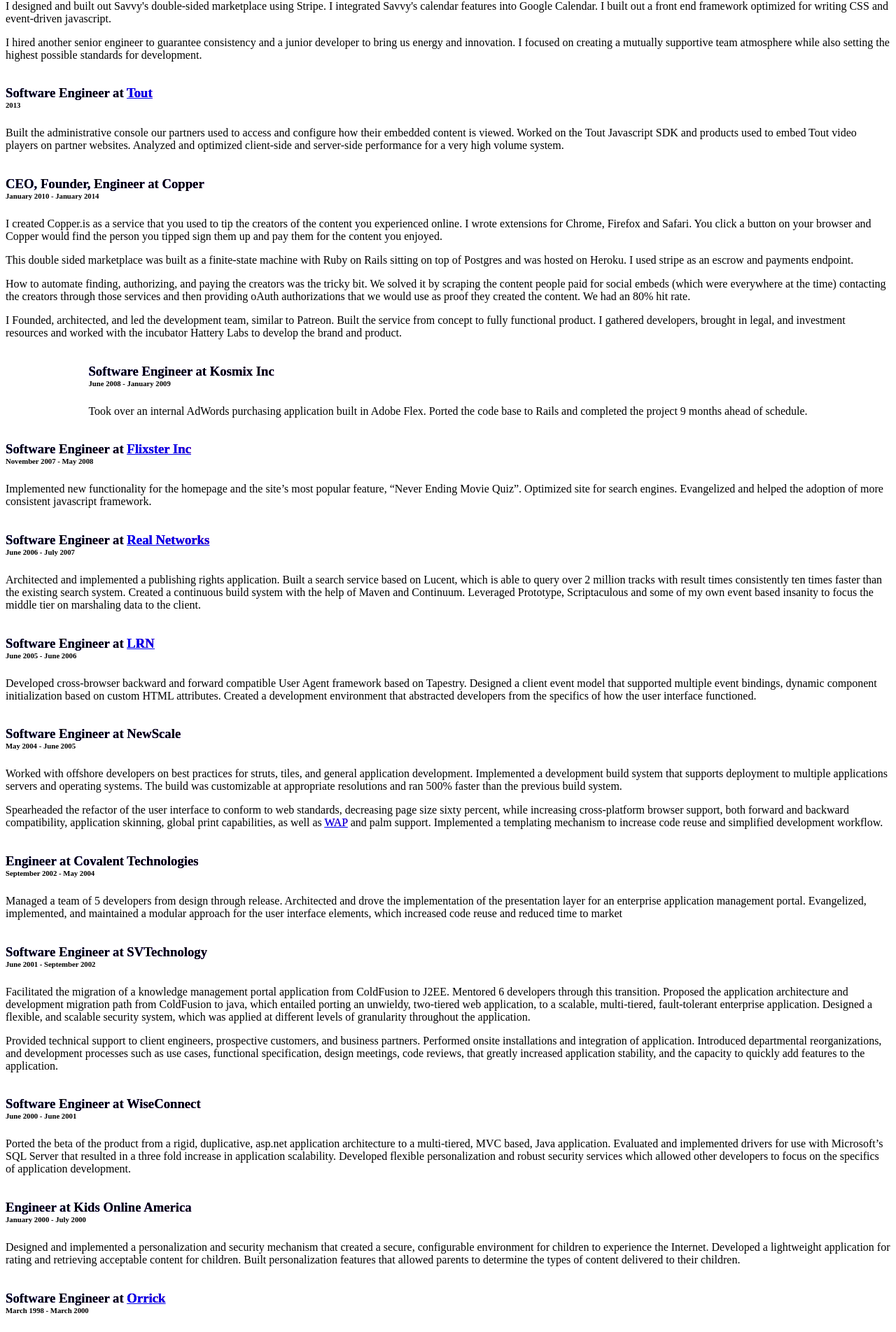
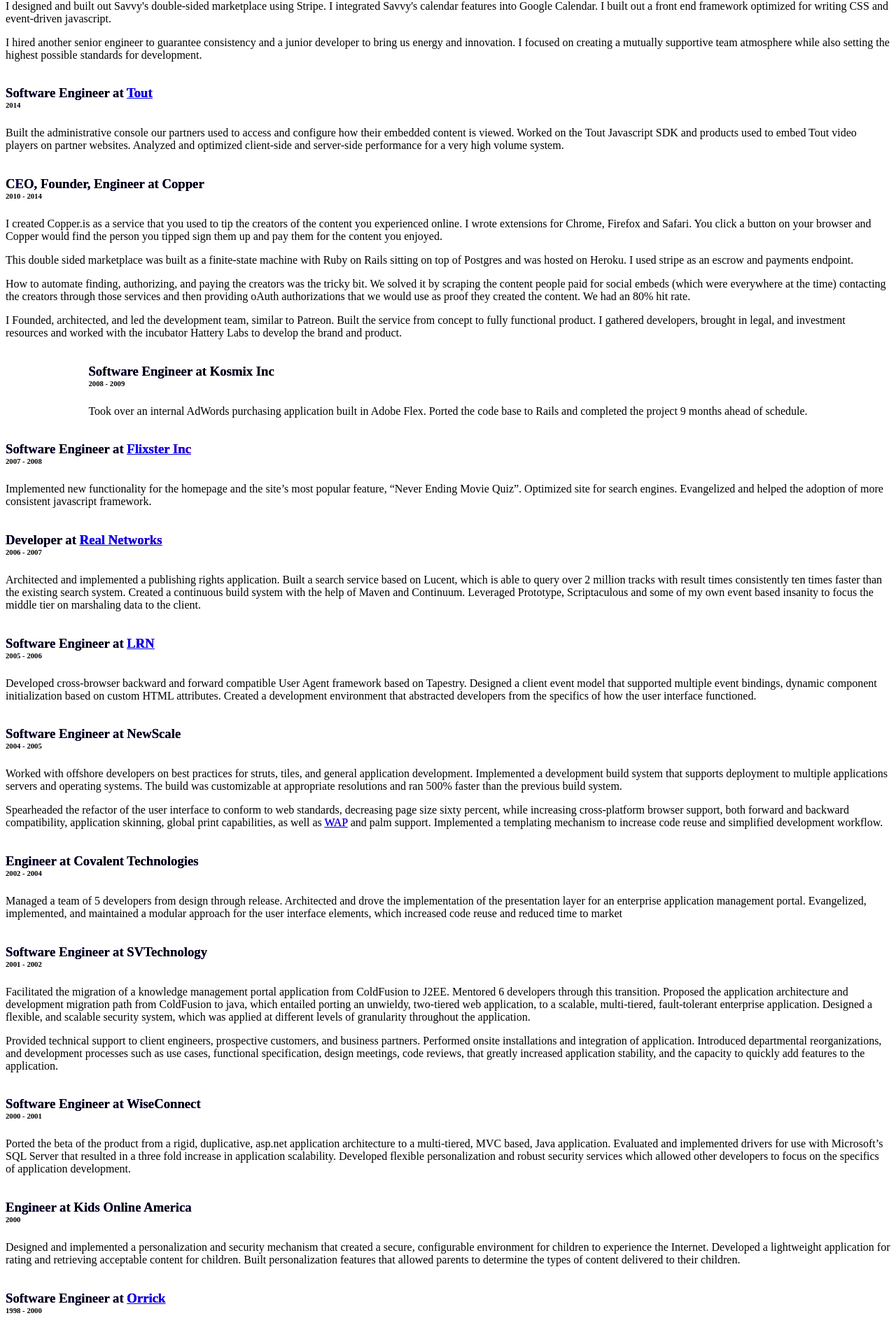
Before and after one commit to scott-fryxell/scott-fryxell.github.io, a Nuxt app: page /resume in a window 1280 px wide. Shown: the part 1803-3707 px from the top of the page at 70% size. Built offline with nearby package versions, Linux system fonts and the light colour scheme.

Commit message:
Printable. Clean resume

```diff
--- a/pages/resume.vue
+++ b/pages/resume.vue
@@ -64,7 +64,7 @@
             </span>
           </h3>
           <h6>
-            <time itemprop="startdate" datetime="2018-03-01">March 2018</time>
+            <time itemprop="startdate" datetime="2018-03-01">2018</time>
             <span>- Present</span>
           </h6>
         </header>
@@ -75,7 +75,7 @@
           homescreen as fast as native applications. Data is saved on the phone,
           storing on the server only what is essential for the service.
         </p>
-        <p>
+        <p itemprop="description">
           I designed and built my own NoSQL backend based on the microdata
           format. This has made supporting client first development natural and
           offered the choice to leave some data on device. Realness is future
@@ -134,8 +134,8 @@
             </span>
           </h3>
           <h6>
-            <time itemprop="startdate" datetime="2015-03-01">March 2015</time> -
-            <time itemprop="enddate" datetime="2015-09-01">September 2015</time>
+            <time itemprop="startdate" datetime="2015-03-01">2015</time>
+            <time itemprop="enddate" datetime="2015-09-01"></time>
           </h6>
         </header>
         <p itemprop="description">
@@ -175,7 +175,7 @@
             </span>
           </h3>
           <h6>
-            <time itemprop="startdate" datetime="2013-08-01">2013</time>
+            <time itemprop="startdate" datetime="2013-08-01">2014</time>
           </h6>
         </header>
         <p itemprop="description">
@@ -186,7 +186,7 @@
           performance for a very high volume system.
         </p>
       </article>
-      <article id="copper" class="pagebreak" itemscope itemtype="http://schema.org/Event/Job">
+      <article itemscope itemtype="http://schema.org/Event/Job">
         <header>
           <h3>
             <span itemprop="name">CEO, Founder, Engineer</span> at
@@ -198,9 +198,9 @@
             </span>
           </h3>
           <h6>
-            <time itemprop="startdate" datetime="2010-01-01">January 2010</time>
+            <time itemprop="startdate" datetime="2010-01-01">2010</time>
             -
-            <time itemprop="enddate" datetime="2014-03-01">January 2014</time>
+            <time itemprop="enddate" datetime="2014-03-01">2014</time>
           </h6>
         </header>
         <p itemprop="description">
@@ -243,8 +243,8 @@
             </span>
           </h3>
           <h6>
-            <time itemprop="startdate" datetime="2008-06-01">June 2008</time> -
-            <time itemprop="enddate" datetime="2009-01-01">January 2009</time>
+            <time itemprop="startdate" datetime="2008-06-01">2008</time> -
+            <time itemprop="enddate" datetime="2009-01-01">2009</time>
           </h6>
         </header>
         <p itemprop="description">
@@ -270,11 +270,9 @@
             </span>
           </h3>
           <h6 itemprop="duration" itemscoped itemtype="http://schema.org/Event">
-            <time itemprop="startdate" datetime="2007-11-01"
-              >November 2007</time
-            >
+            <time itemprop="startdate" datetime="2007-11-01">2007</time>
             -
-            <time itemprop="enddate" datetime="2008-05-01">May 2008</time>
+            <time itemprop="enddate" datetime="2008-05-01">2008</time>
           </h6>
         </header>
         <p itemprop="description">
@@ -287,7 +285,7 @@
       <article itemscope itemtype="http://schema.org/Event/Job">
         <header>
           <h3>
-            <span itemprop="name">Software Engineer</span> at
+            <span itemprop="name">Developer</span> at
             <span
               itemprop="location"
               itemscope
@@ -301,8 +299,8 @@
             </span>
           </h3>
           <h6>
-            <time itemprop="startdate" datetime="2006-06-01">June 2006</time> -
-            <time itemprop="enddate" datetime="2007-07-01">July 2007</time>
+            <time itemprop="startdate" datetime="2006-06-01">2006</time> -
+            <time itemprop="enddate" datetime="2007-07-01">2007</time>
           </h6>
         </header>
         <p itemprop="description">
@@ -329,8 +327,8 @@
             </span>
           </h3>
           <h6>
-            <time itemprop="startdate" datetime="2005-06-01">June 2005</time> -
-            <time itemprop="enddate" datetime="2006-06-01">June 2006</time>
+            <time itemprop="startdate" datetime="2005-06-01">2005</time> -
+            <time itemprop="enddate" datetime="2006-06-01">2006</time>
           </h6>
         </header>
         <p itemprop="description">
@@ -354,8 +352,8 @@
             </span>
           </h3>
           <h6>
-            <time itemprop="startdate" datetime="2004-05-01">May 2004</time> -
-            <time itemprop="enddate" datetime="2005-06-01">June 2005</time>
+            <time itemprop="startdate" datetime="2004-05-01">2004</time> -
+            <time itemprop="enddate" datetime="2005-06-01">2005</time>
           </h6>
         </header>
         <p itemprop="description">
@@ -388,10 +386,10 @@
           </h3>
           <h6>
             <time itemprop="startdate" datetime="2002-09-01"
-              >September 2002</time
+              >2002</time
             >
             -
-            <time itemprop="enddate" datetime="2004-05-01">May 2004</time>
+            <time itemprop="enddate" datetime="2004-05-01">2004</time>
           </h6>
         </header>
         <p itemprop="description">
@@ -414,8 +412,8 @@
             </span>
           </h3>
           <h6>
-            <time itemprop="startdate" datetime="2001-06-01">June 2001</time> -
-            <time itemprop="enddate" datetime="2002-09-01">September 2002</time>
+            <time itemprop="startdate" datetime="2001-06-01">2001</time> -
+            <time itemprop="enddate" datetime="2002-09-01">2002</time>
           </h6>
         </header>
         <p itemprop="description">
@@ -450,8 +448,8 @@
             </span>
           </h3>
           <h6>
-            <time itemprop="startdate" datetime="2000-06-01">June 2000</time> -
-            <time itemprop="enddate" datetime="2001-06-01">June 2001</time>
+            <time itemprop="startdate" datetime="2000-06-01">2000</time> -
+            <time itemprop="enddate" datetime="2001-06-01">2001</time>
           </h6>
         </header>
         <p itemprop="description">
@@ -476,9 +474,8 @@
             </span>
           </h3>
           <h6>
-            <time itemprop="startdate" datetime="2000-01-01">January 2000</time>
-            -
-            <time itemprop="enddate" datetime="2000-07-01">July 2000</time>
+            <time itemprop="startdate" datetime="2000-01-01">2000</time>
+            <time itemprop="enddate" datetime="2000-07-01"></time>
           </h6>
         </header>
         <p itemprop="description">
@@ -504,8 +501,8 @@
             </span>
           </h3>
           <h6>
-            <time itemprop="startdate" datetime="1998-03-01">March 1998</time> -
-            <time itemprop="enddate" datetime="2000-03-01">March 2000</time>
+            <time itemprop="startdate" datetime="1998-03-01">1998</time> -
+            <time itemprop="enddate" datetime="2000-03-01">2000</time>
           </h6>
         </header>
         <p itemprop="description">
@@ -523,7 +520,7 @@
 </template>
 <style lang="stylus">
   @page
-    margin: 2rem
+    margin: 2.5rem
   @media print
     html
       color: var(--black-background) !important
@@ -534,15 +531,17 @@
       font-weight: 300 !important
       font-style: normal !important
     p
-      line-height: 1.66
+      line-height: 1.5
       max-width: inherit
     main > header
       & > h1
         margin: 0
-        padding: 0
+        padding-left: 2rem
       & > nav
         display:none
   section#scott-fryxell
+    @media print
+      padding: 2rem
     & > header
       display: flex
       & > address
@@ -570,7 +569,6 @@
       & > article
         width: inherit
         header
-          page-break-after: avoid
           display:block
           h3
             margin-bottom:0
```
